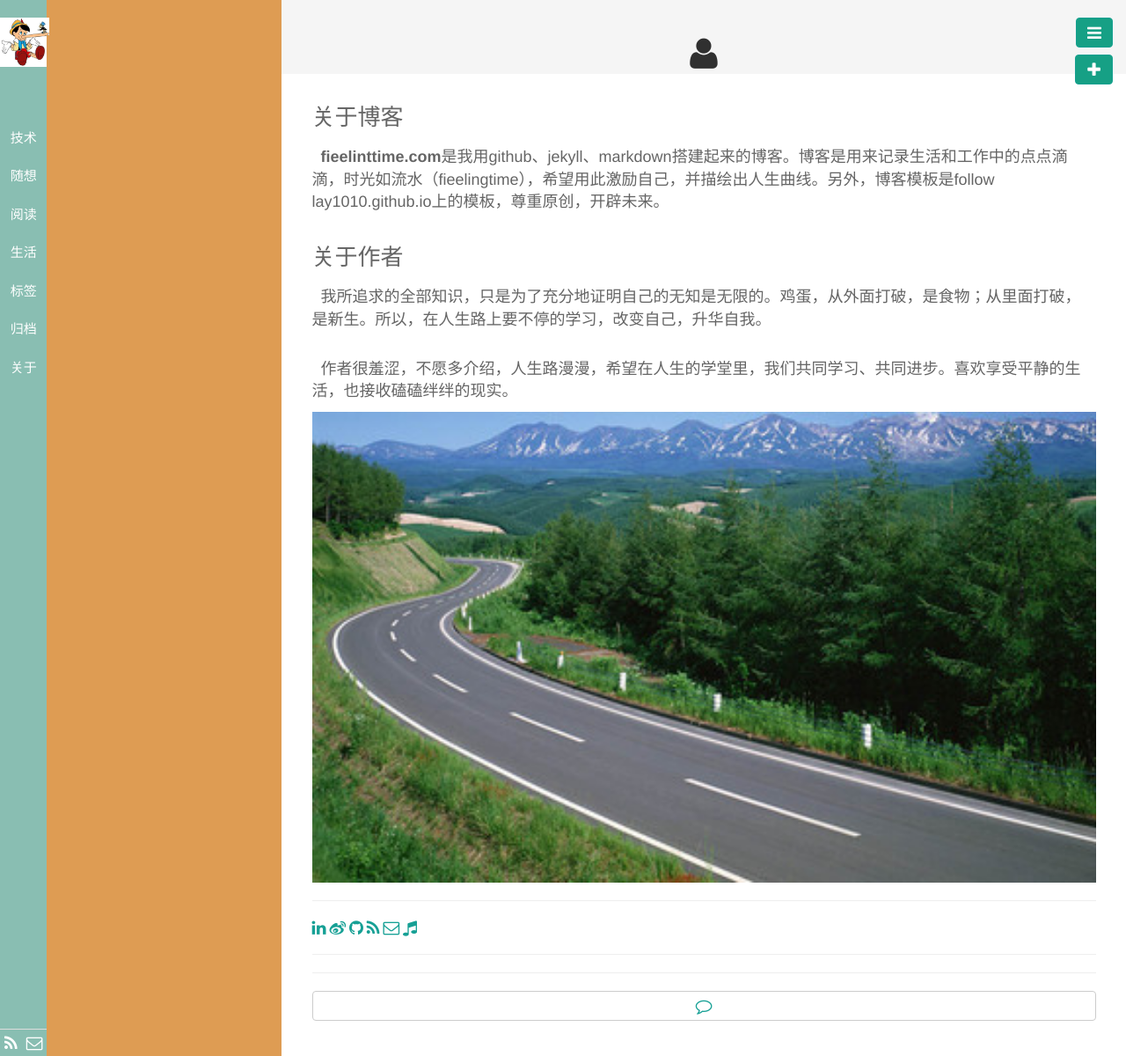
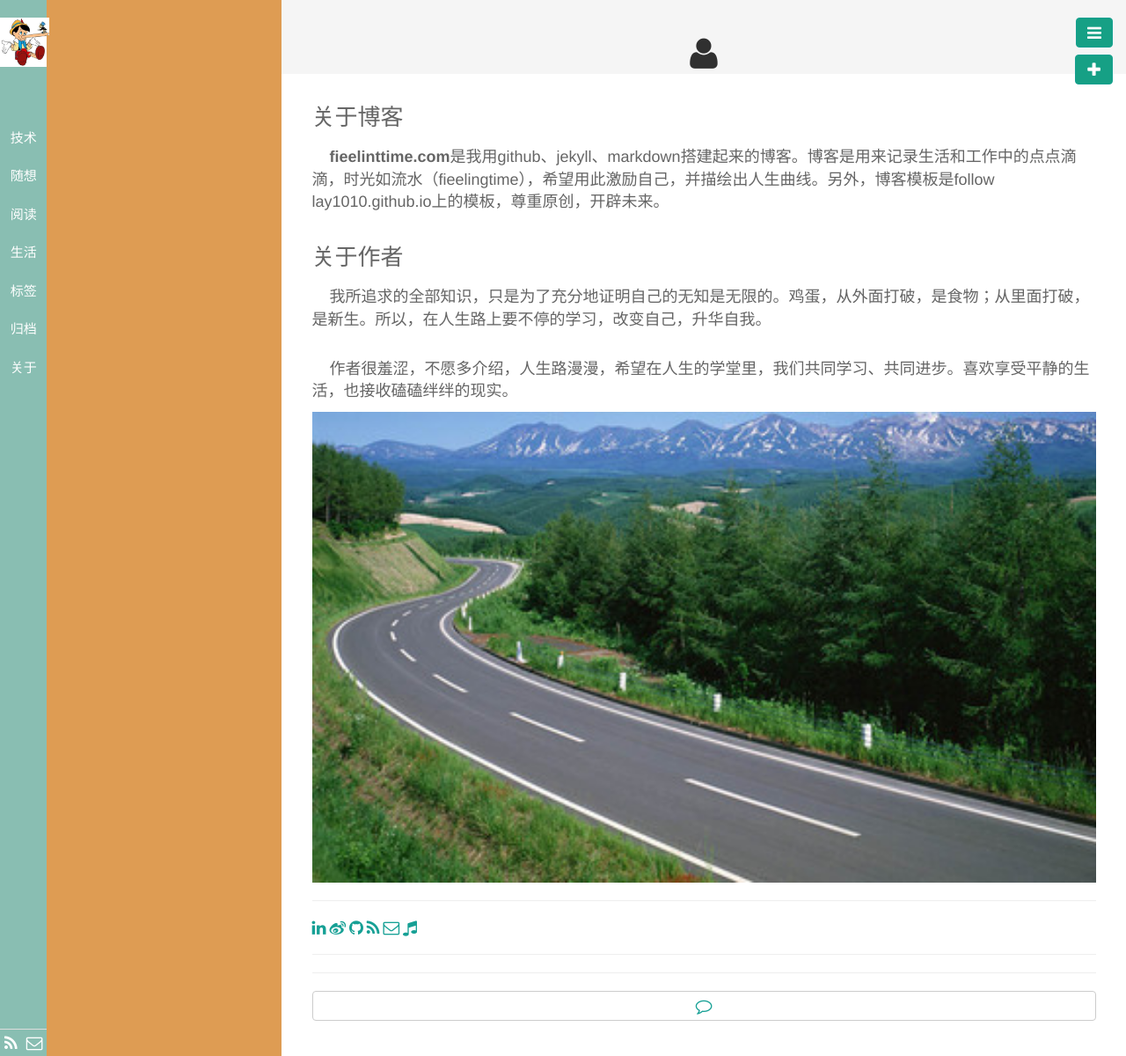
Before and after one commit to lvniu/lvniu.github.io, a Jekyll site: the page pages/about.html, which Jekyll copies as it is, in a window 1280 px wide. Shown: the whole page at 88% size. Built offline with Jekyll 4.4.1, drawn with Linux system fonts in a browser that asks for light colours; nearby versions of some CDN libraries; library files that are not in the unit come from our copies; Markdown is read by kramdown in place of the engine named in the settings.

Commit message:
modefied file

```diff
--- a/pages/about.html
+++ b/pages/about.html
@@ -172,12 +172,12 @@
   <div class="col-md-13 aside3-content">
     <div id="page-content">
       <h3>关于博客</h3>
-<p style=font-size:18px>&nbsp;&nbsp;<B>fieelinttime.com</B>是我用github、jekyll、markdown搭建起来的博客。博客是用来记录生活和工作中的点点滴滴，时光如流水（fieelingtime），希望用此激励自己，并描绘出人生曲线。另外，博客模板是follow lay1010.github.io上的模板，尊重原创，开辟未来。</p>
+<p style=font-size:18px>&nbsp;&nbsp;&nbsp;&nbsp;<B>fieelinttime.com</B>是我用github、jekyll、markdown搭建起来的博客。博客是用来记录生活和工作中的点点滴滴，时光如流水（fieelingtime），希望用此激励自己，并描绘出人生曲线。另外，博客模板是follow lay1010.github.io上的模板，尊重原创，开辟未来。</p>
 
 <h3>关于作者</h3>
-<p style=font-size:18px>&nbsp;&nbsp;我所追求的全部知识，只是为了充分地证明自己的无知是无限的。鸡蛋，从外面打破，是食物；从里面打破，是新生。所以，在人生路上要不停的学习，改变自己，升华自我。</p>
+<p style=font-size:18px>&nbsp;&nbsp;&nbsp;&nbsp;我所追求的全部知识，只是为了充分地证明自己的无知是无限的。鸡蛋，从外面打破，是食物；从里面打破，是新生。所以，在人生路上要不停的学习，改变自己，升华自我。</p>
 <br/>
-<p style=font-size:18px>&nbsp;&nbsp;作者很羞涩，不愿多介绍，人生路漫漫，希望在人生的学堂里，我们共同学习、共同进步。喜欢享受平静的生活，也接收磕磕绊绊的现实。</p>
+<p style=font-size:18px>&nbsp;&nbsp;&nbsp;&nbsp;作者很羞涩，不愿多介绍，人生路漫漫，希望在人生的学堂里，我们共同学习、共同进步。喜欢享受平静的生活，也接收磕磕绊绊的现实。</p>
 
 <center><img src="/public/img/scenery.jpg" style="width:100%"></center>
 
```
